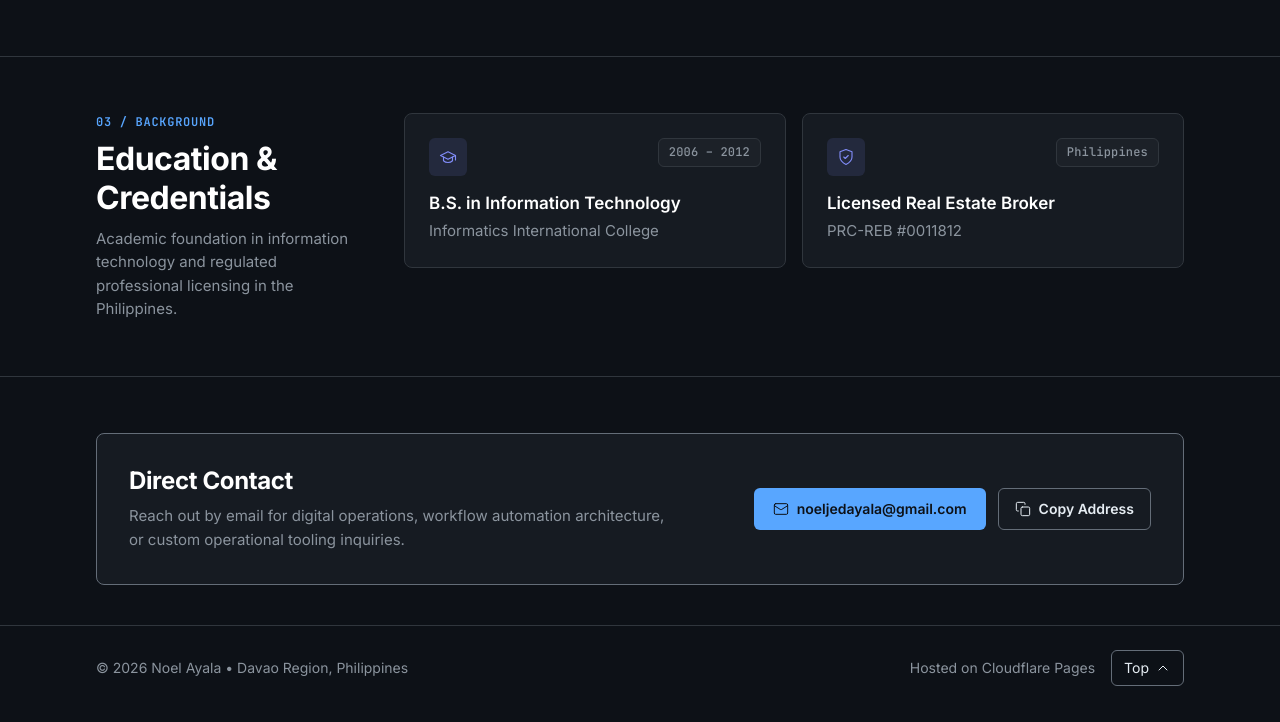
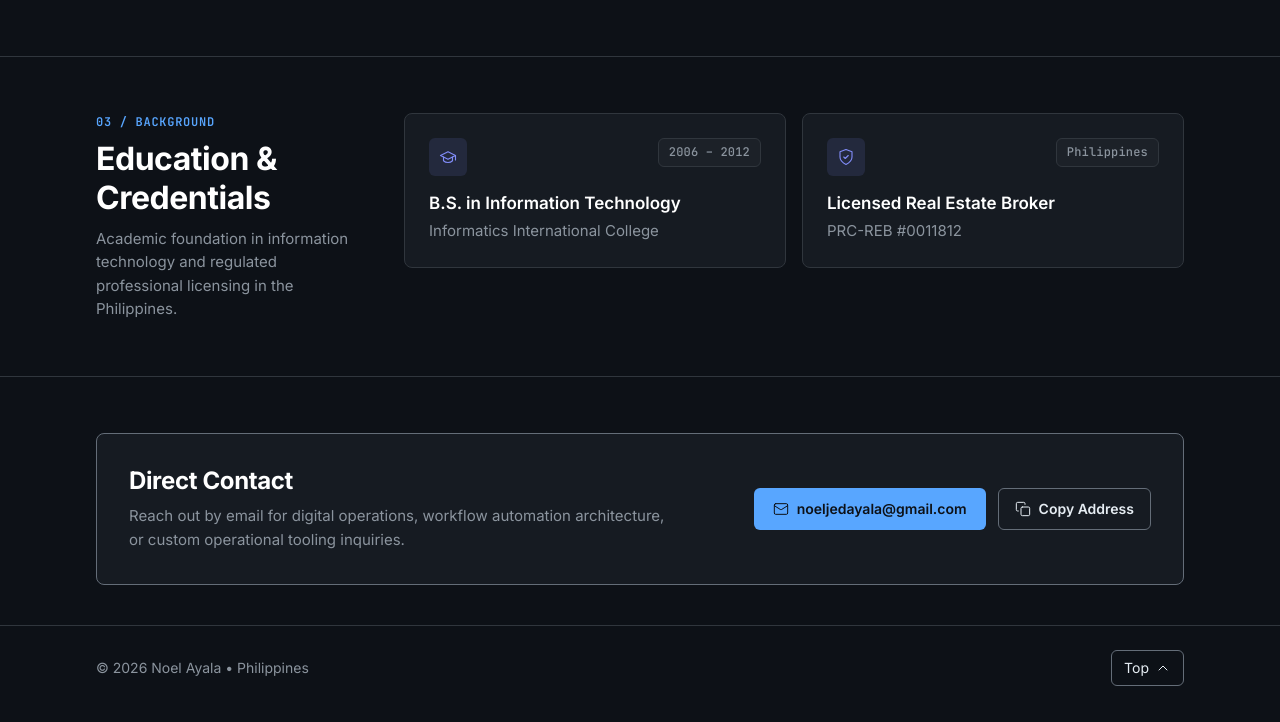
Before and after one commit to shakti2-cmd/cloudflare-website-noelayala, a plain HTML site: page index.html in a window 1280 px wide. Shown: the part 2164-2886 px from the top of the page. Drawn offline with Linux system fonts and the light colour scheme.

Commit message:
v1.1: removed footer Davao Region, and Hosted on Cloudflare

```diff
--- a/index.html
+++ b/index.html
@@ -492,9 +492,8 @@
 
   <footer class="site-footer">
     <div class="container footer-inner">
-      <span>&copy; 2026 Noel Ayala &bull; Davao Region, Philippines</span>
+      <span>&copy; 2026 Noel Ayala &bull; Philippines</span>
       <div class="footer-right">
-        <span>Hosted on Cloudflare Pages</span>
         <a class="back-to-top" href="#summary" aria-label="Back to top">
           <span>Top</span>
           <svg class="icon icon-sm" viewBox="0 0 24 24" aria-hidden="true">
```
